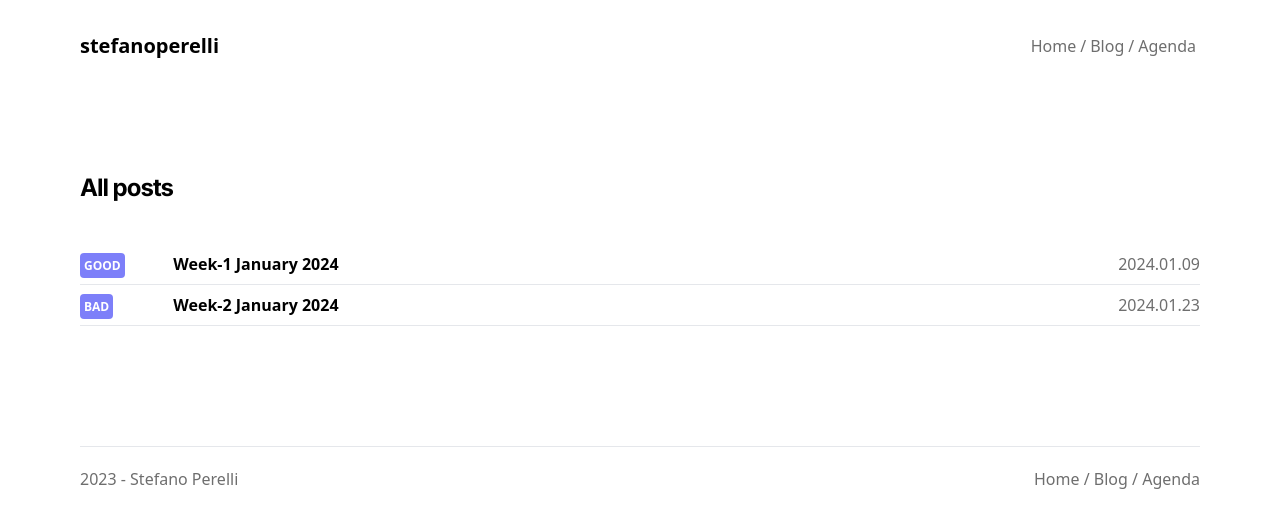
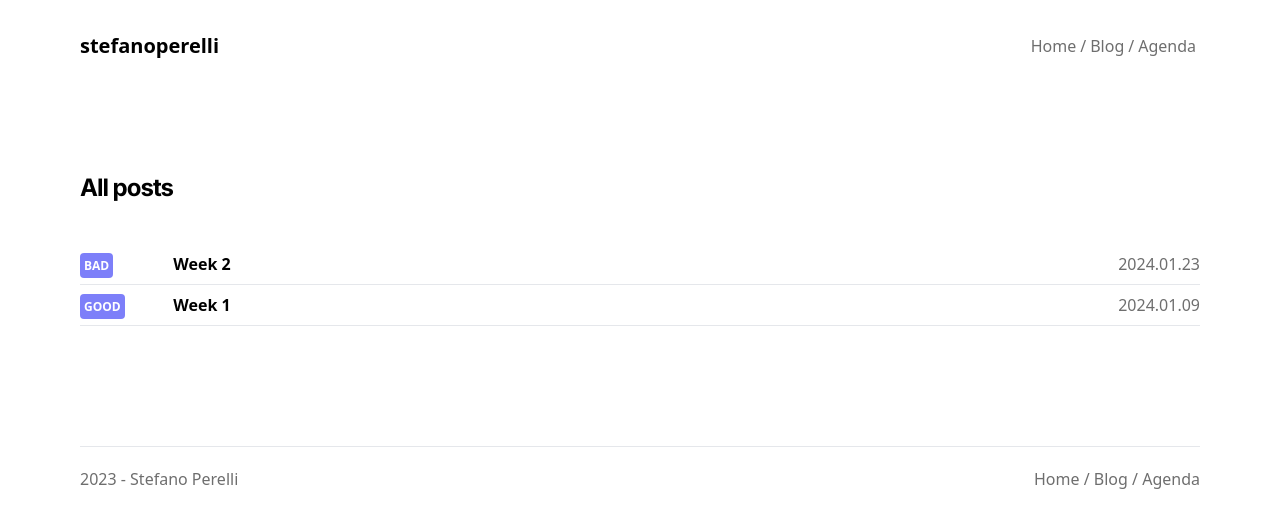
Before and after one commit to devbewill/nextpaper-starter-site, a Next.js app: page /agenda in a window 1280 px wide. Shown: the top 528 px of the page. Built offline with nearby package versions, Linux system fonts and the light colour scheme.

Commit message:
fixing page and agenda

```diff
--- a/agenda/week-1.mdx
+++ b/agenda/week-1.mdx
@@ -1,5 +1,5 @@
 ---
-title: Week-1 January 2024
+title: Week 1
 date: "2024.01.09"
 description:
 tags: ["good"]
--- a/agenda/week-2.mdx
+++ b/agenda/week-2.mdx
@@ -1,5 +1,5 @@
 ---
-title: Week-2 January 2024
+title: Week 2
 date: "2024.01.23"
 description:
 tags: ["bad"]
--- a/src/app/agenda/page.tsx
+++ b/src/app/agenda/page.tsx
@@ -16,13 +16,19 @@ export default function Blog() {
       slug: filename.replace(".mdx", ""),
     };
   });
+
+  // Sort posts by date in descending order
+  const sortedPosts = posts.sort(
+    (a, b) => new Date(b.meta.date) - new Date(a.meta.date)
+  );
+
   return (
     <>
       <Navbar></Navbar>
       <main className="flex flex-col mt-20">
         <h1 className="text-2xl font-bold text-black">All posts</h1>
         <section className="py-10">
-          {posts.map((post) => (
+          {sortedPosts.map((post) => (
             <div
               key={post.slug}
               className="w-full grid py-2 lg:grid-cols-12 border-b"
@@ -36,7 +42,7 @@ export default function Blog() {
                 {post.meta.date}
               </div>
               <Link
-                href={"/post/" + post.slug}
+                href={"/weekly/" + post.slug}
                 passHref
                 className="lg:col-span-8 font-semibold text-black lg:order-1 transition hover:text-primary hover:translate-x-1"
               >
--- a/src/app/blog/page.tsx
+++ b/src/app/blog/page.tsx
@@ -16,13 +16,19 @@ export default function Blog() {
       slug: filename.replace(".mdx", ""),
     };
   });
+
+  // Sort posts by date in descending order
+  const sortedPosts = posts.sort(
+    (a, b) => new Date(b.meta.date) - new Date(a.meta.date)
+  );
+
   return (
     <>
       <Navbar></Navbar>
       <main className="flex flex-col mt-20">
         <h1 className="text-2xl font-bold text-black">All posts</h1>
         <section className="py-10">
-          {posts.map((post) => (
+          {sortedPosts.map((post) => (
             <div
               key={post.slug}
               className="w-full grid py-2 lg:grid-cols-12 border-b"
--- a/src/app/components/lastposts.tsx
+++ b/src/app/components/lastposts.tsx
@@ -16,9 +16,14 @@ export default function Lastposts() {
     };
   });
 
+  // Sort posts by date in descending order
+  const sortedPosts = posts.sort(
+    (a, b) => new Date(b.meta.date) - new Date(a.meta.date)
+  );
+
   return (
     <section className="lastposts py-4">
-      {posts.slice(0, 5).map((post) => (
+      {sortedPosts.slice(0, 5).map((post) => (
         <div
           key={post.slug}
           className="w-full grid py-2 lg:grid-cols-12 border-b border-slate-500"
--- a/src/app/components/weeklyagenda.tsx
+++ b/src/app/components/weeklyagenda.tsx
@@ -15,16 +15,20 @@ export default function WeeklyAgenda() {
       slug: filename.replace(".mdx", ""),
     };
   });
+  // Sort posts by date in descending order
+  const sortedPosts = posts.sort(
+    (a, b) => new Date(b.meta.date) - new Date(a.meta.date)
+  );
 
   return (
     <section className="lastposts py-4">
-      <p>
+      <p className="pb-4">
         A sneak peek into my life as a Product Director. I will share here my
         notes, my goals and their relative progress, a rollercoaster of
         challenges, victories and pains as we shape our product and company
         vision.
       </p>
-      {posts.slice(0, 5).map((post) => (
+      {sortedPosts.slice(0, 5).map((post) => (
         <div
           key={post.slug}
           className="w-full grid py-2 lg:grid-cols-12 border-b border-slate-500"
```
Also changed, not shown: posts/show-last-items-only-in-loop.mdx (added, +20 -0 lines).
